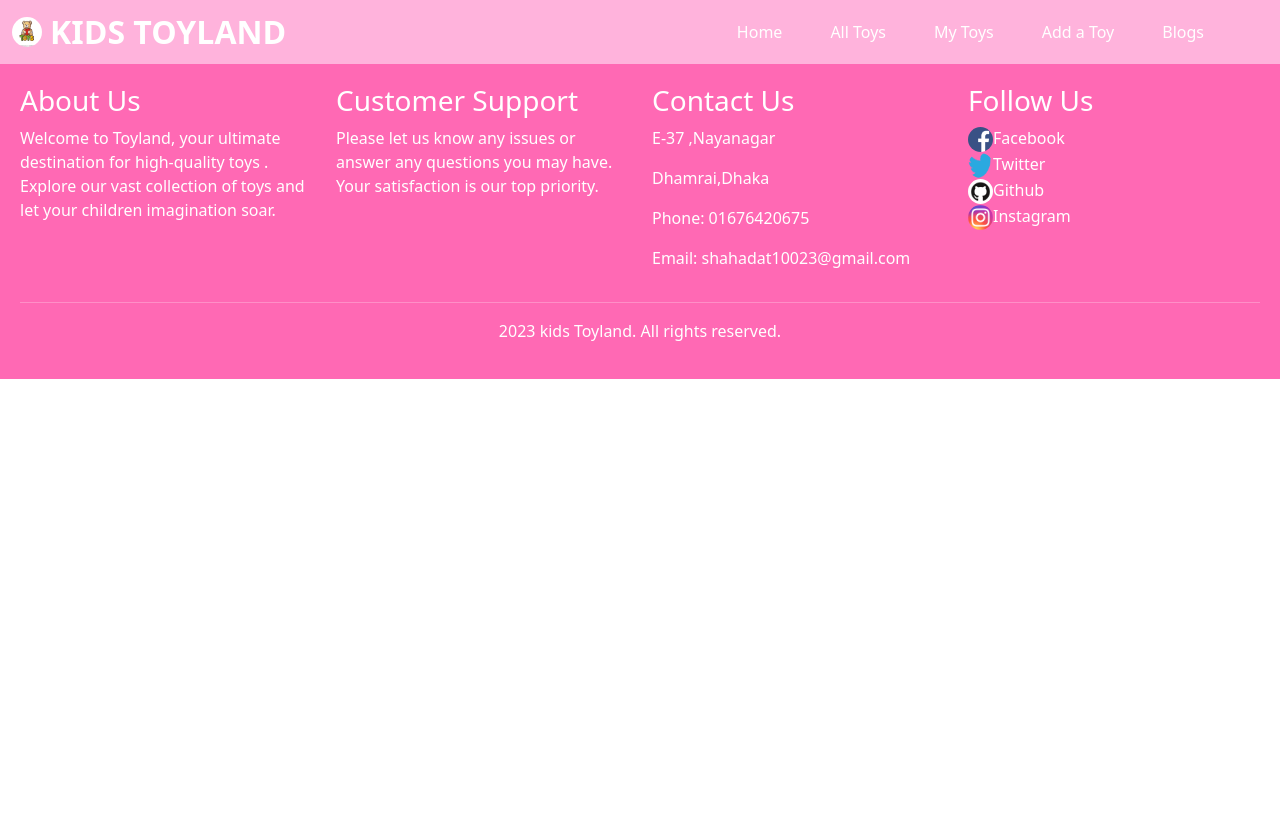
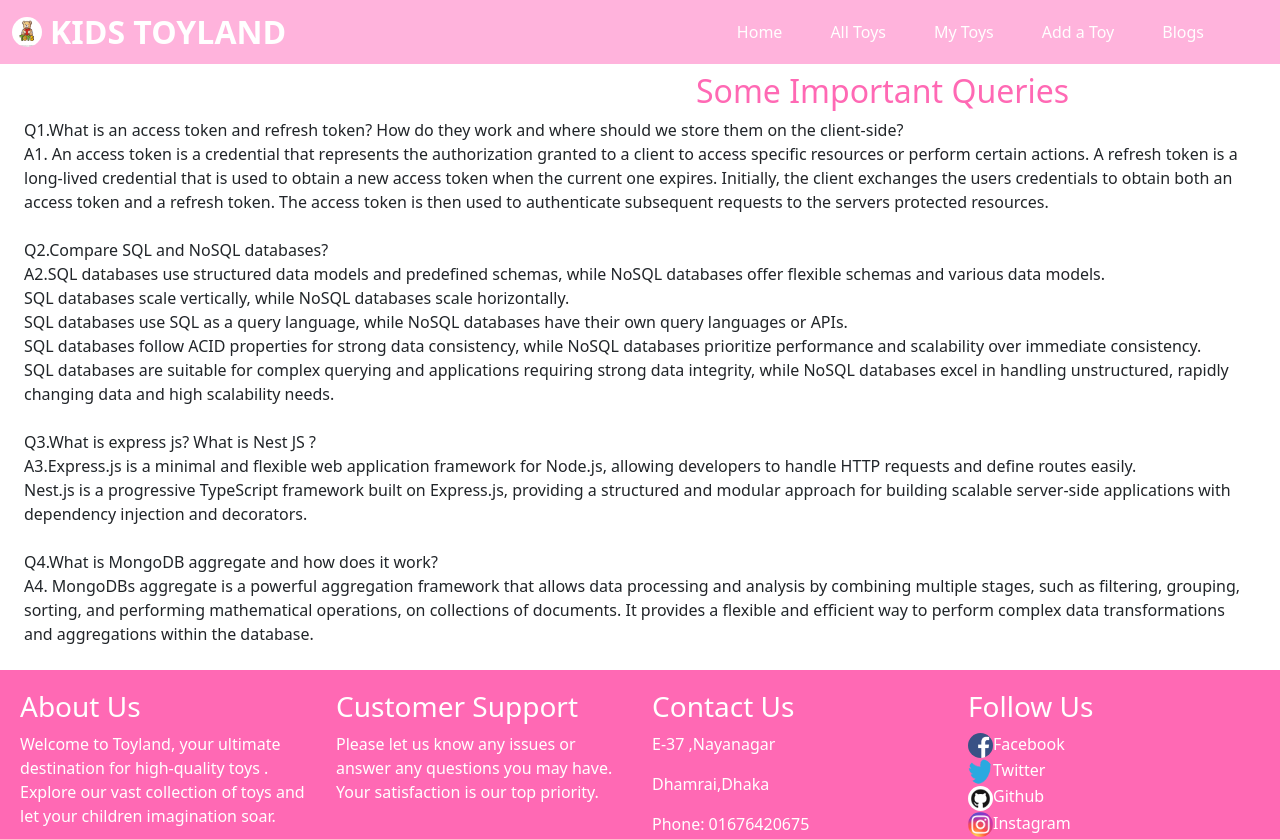
Before and after one commit to shahadat10033/toyland-for-kids-clientSide, a React (Vite) app: page /blogs in a window 1280 px wide. Shown: the top 839 px of the page. Before the commit the page ends 800 px from the top, so only its background shows below. Built offline with nearby package versions, Linux system fonts and the light colour scheme.

Commit message:
blog page complete with using some react marquee

```diff
--- a/package.json
+++ b/package.json
@@ -16,6 +16,7 @@
     "react": "^18.2.0",
     "react-bootstrap": "^2.7.4",
     "react-dom": "^18.2.0",
+    "react-fast-marquee": "^1.5.2",
     "react-router-dom": "^6.11.2",
     "sort-by": "^1.2.0"
   },
--- a/src/Components/Banner.jsx
+++ b/src/Components/Banner.jsx
@@ -1,11 +1,9 @@
 import React from "react";
 import { Carousel } from "react-bootstrap";
-import "./banner.css";
-
 const Banner = () => {
   return (
     <div>
-      <Carousel>
+      <Carousel className="sticky-top ">
         <Carousel.Item>
           <img
             className="d-block w-100"
--- a/src/Components/MenuBar.jsx
+++ b/src/Components/MenuBar.jsx
@@ -7,7 +7,7 @@ import { Link } from "react-router-dom";
 
 const MenuBar = () => {
   return (
-    <div>
+    <div className="sticky-top ">
       {["lg"].map((expand) => (
         <Navbar
           key={expand}
--- a/src/Components/banner.css
+++ /dev/null
@@ -1,3 +0,0 @@
-.carousel {
-  background-image: linear-gradient(to right, #ff80ab, #ff6e9c);
-}
--- a/src/Routes/Blogs.jsx
+++ b/src/Routes/Blogs.jsx
@@ -1,7 +1,64 @@
 import React from "react";
+import Marquee from "react-fast-marquee";
 
 const Blogs = () => {
-  return <div></div>;
+  return (
+    <div className="mx-4 mb-4 ">
+      <Marquee speed={100}>
+        <h2 className="text-center my-2" style={{ color: "#FF69B4" }}>
+          Some Important Queries
+        </h2>
+      </Marquee>
+      Q1.What is an access token and refresh token? How do they work and where
+      should we store them on the client-side?
+      <br></br>
+      A1. An access token is a credential that represents the authorization
+      granted to a client to access specific resources or perform certain
+      actions. A refresh token is a long-lived credential that is used to obtain
+      a new access token when the current one expires. Initially, the client
+      exchanges the users credentials to obtain both an access token and a
+      refresh token. The access token is then used to authenticate subsequent
+      requests to the servers protected resources.
+      <br />
+      <br />
+      Q2.Compare SQL and NoSQL databases?
+      <br />
+      A2.SQL databases use structured data models and predefined schemas, while
+      NoSQL databases offer flexible schemas and various data models.
+      <br />
+      SQL databases scale vertically, while NoSQL databases scale horizontally.
+      <br />
+      SQL databases use SQL as a query language, while NoSQL databases have
+      their own query languages or APIs.
+      <br />
+      SQL databases follow ACID properties for strong data consistency, while
+      NoSQL databases prioritize performance and scalability over immediate
+      consistency.
+      <br />
+      SQL databases are suitable for complex querying and applications requiring
+      strong data integrity, while NoSQL databases excel in handling
+      unstructured, rapidly changing data and high scalability needs.
+      <br />
+      <br />
+      Q3.What is express js? What is Nest JS ?
+      <br />
+      A3.Express.js is a minimal and flexible web application framework for
+      Node.js, allowing developers to handle HTTP requests and define routes
+      easily. <br />
+      Nest.js is a progressive TypeScript framework built on Express.js,
+      providing a structured and modular approach for building scalable
+      server-side applications with dependency injection and decorators.
+      <br />
+      <br />
+      Q4.What is MongoDB aggregate and how does it work?
+      <br />
+      A4. MongoDBs aggregate is a powerful aggregation framework that allows
+      data processing and analysis by combining multiple stages, such as
+      filtering, grouping, sorting, and performing mathematical operations, on
+      collections of documents. It provides a flexible and efficient way to
+      perform complex data transformations and aggregations within the database.
+    </div>
+  );
 };
 
 export default Blogs;
```
Also changed, not shown: 1 other file (tests, documents, lock files or other folders).
